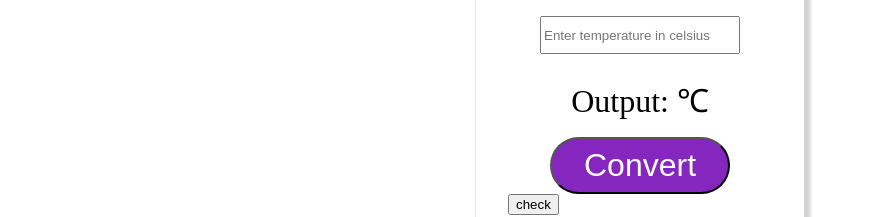
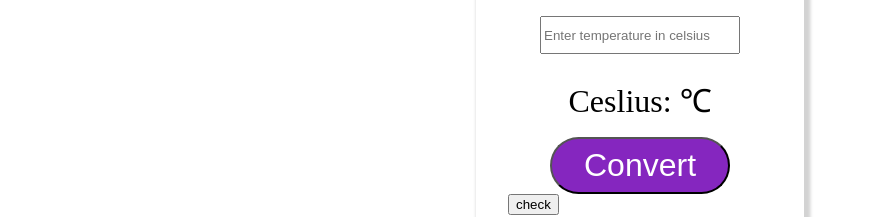
Before and after one commit to SohtaInoguchi/temperature-converter, a React (Create React App) app: page / in a window 1280 px wide. Shown: the part 333-550 px from the top of the page, without its empty margins (0-874 px from the left). Built offline with nearby package versions, Linux system fonts and the light colour scheme.

Commit message:
feat: validation to check if input is number

```diff
--- a/src/component/Converter.jsx
+++ b/src/component/Converter.jsx
@@ -10,10 +10,22 @@ export default function Converter() {
 
     const check = (e) => {
         e.preventDefault();
-        console.log(fahrenheit);
+        console.log(typeof fahrenheit, typeof celsius);
       }
 
+    const isNumber = (input) => {
+      if (input.trim() === '') {
+        return false;
+      }
+      return !isNaN(input);
+    }
+
       const convertTemperature = () => {
+        const inputToBeValidated = sourceTemp === 'celsius' ? celsius : fahrenheit;
+        if (!isNumber(inputToBeValidated)) {
+          alert('Please enter number');
+          return;
+        }
         let targetTemp;
         if (sourceTemp === 'celsius') {
           // Formula (0°C × 9/5) + 32 = 32°F
@@ -24,6 +36,8 @@ export default function Converter() {
           targetTemp = (fahrenheit - 32) * 0.5556;
         }
         setOutput(targetTemp);
+        setCelsius('');
+        setFahrenheit('');
       }
 
       const switchTempMode = () => {
@@ -84,10 +98,10 @@ export default function Converter() {
           </div>
         }
         {sourceTemp === 'celsius' &&
-          <div id='output'>{`Output: ${output}`} &#8451;</div>
+          <div id='output'>{`Ceslius: ${output}`} &#8451;</div>
         }
         {sourceTemp === 'fahrenheit' &&
-          <div id='output'>{`Output: ${output}`} &#8457;</div>
+          <div id='output'>{`Fahrenheit: ${output}`} &#8457;</div>
         }
         <button onClick={convertTemperature} id='convert-button'>Convert</button>
         <button onClick={check}>check</button>
```
